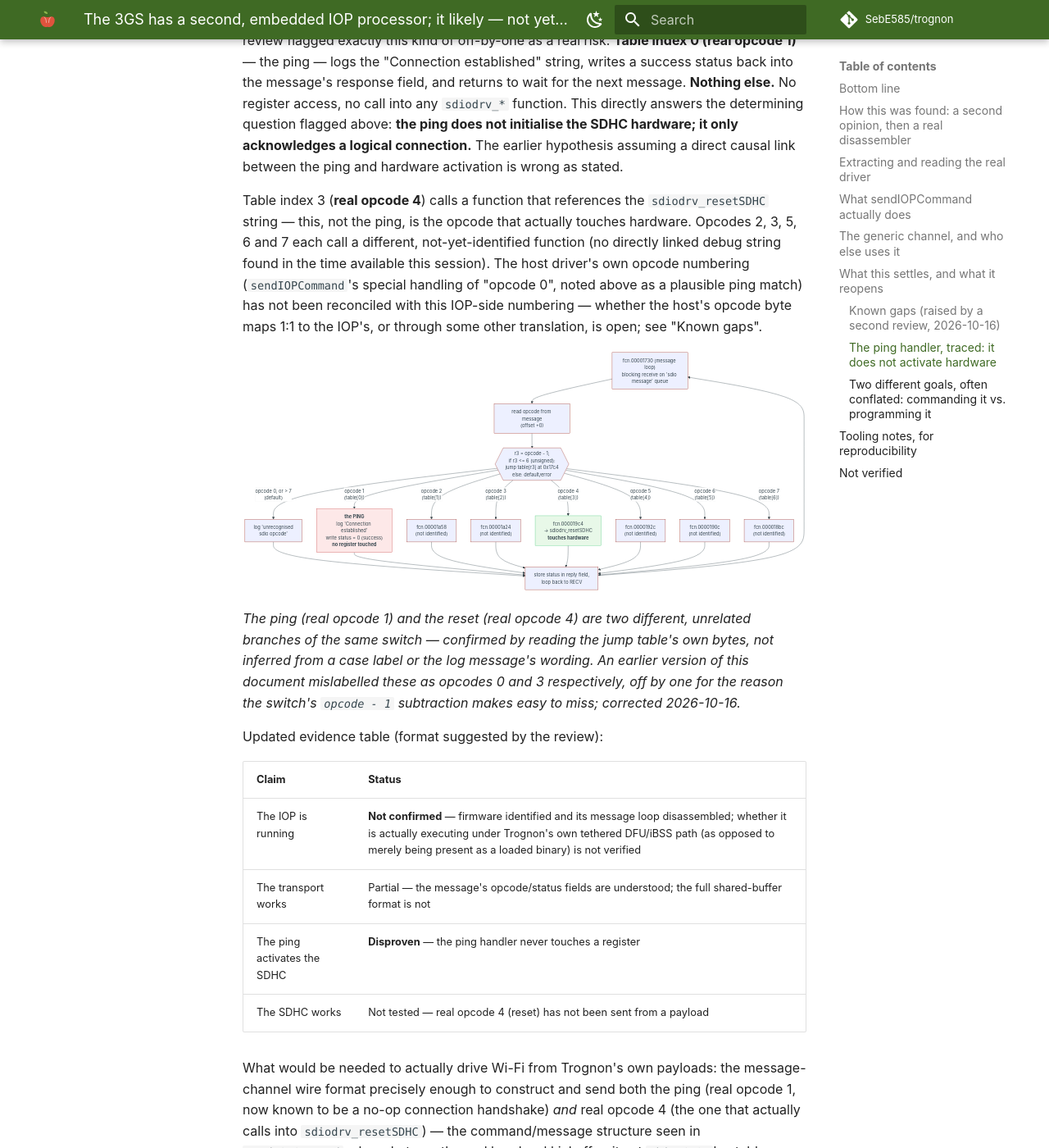
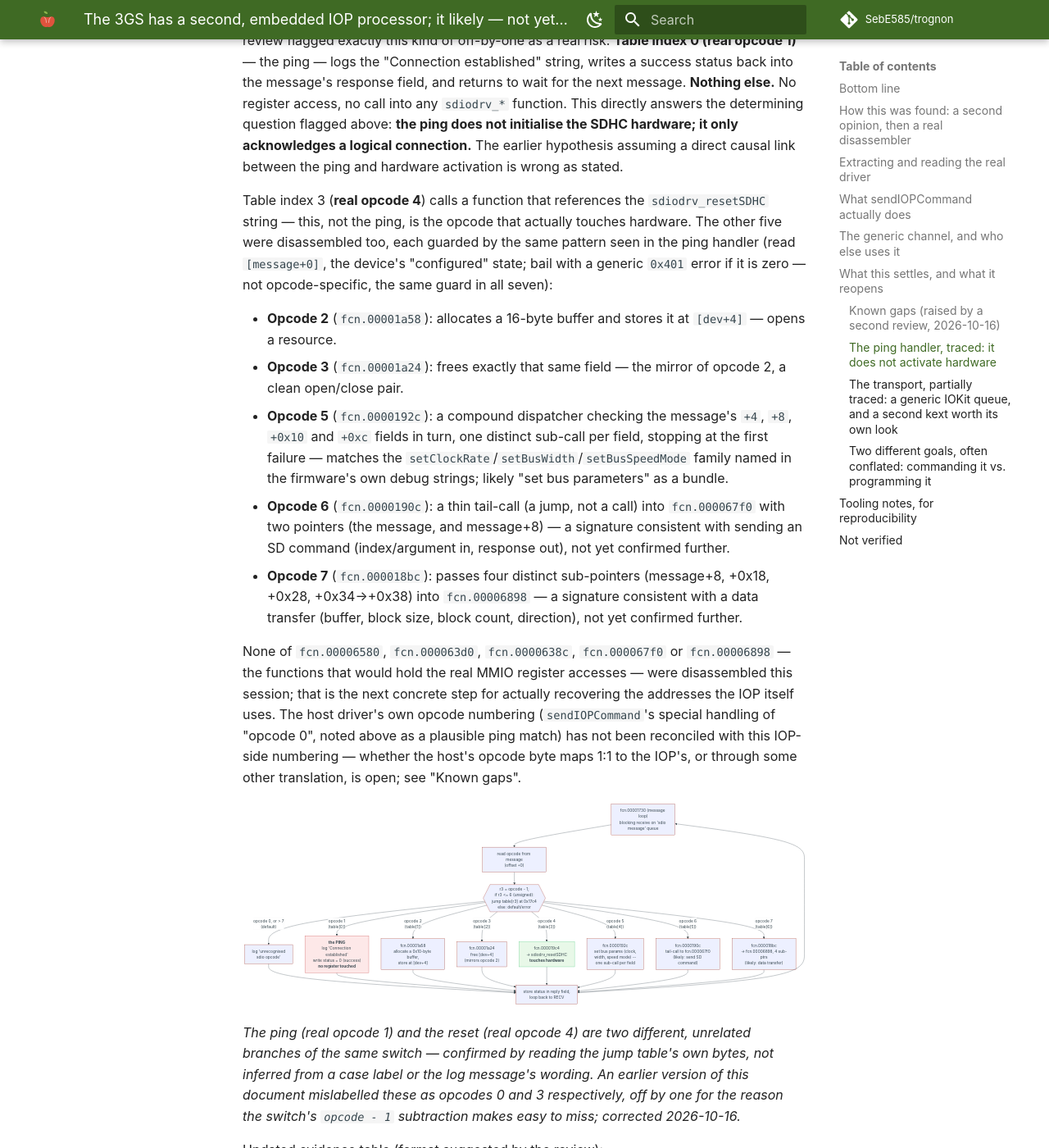
Before and after one commit to SebE585/trognon, an MkDocs documentation site: the page built from docs/research/2026-10-16-wifi-iop-architecture.md, in a window 1280 px wide and 1400 px high, scrolled down 6430 px. Shown: the whole window at 82% size. Built offline with MkDocs 1.6.1 and Material for MkDocs 9.7.7, drawn with Linux system fonts in a browser that asks for light colours; comment, search, counter and statistics services are not loaded; some of the changed text lies outside the part shown.

Commit message:
research: map all 7 IOP switch opcodes, trace the transport one step further
Disassembled the five remaining opcode handlers (2, 3, 5, 6, 7), each
guarded by the same "configured" check already seen in the ping handler:

- Opcode 2: allocates a 16-byte buffer, stores it in device state.
- Opcode 3: frees it -- the exact mirror of opcode 2.
- Opcode 5: a compound dispatcher over four message fields, one sub-call
  each, matching the setClockRate/setBusWidth/setBusSpeedMode family named
  in the firmware's own strings.
- Opcode 6: a thin tail-call with two pointers, consistent with sending an
  SD command (not yet confirmed further).
- Opcode 7: passes four sub-pointers, consistent with a data transfer
  (not yet confirmed further).

Also traced one step of the host-side transport: sendIOPCommand's real
send target (this+0x24) is not constructed by AppleIOPSDIO itself -- it is
returned by a factory call (vtable +0x350) on the IOSlaveProcessor
provider, passed the literal string "sdio". That provider is a separate,
generic kext naming five classes, including IOSlaveEndpoint (the likely
channel) and IOSlaveCPU/IOSlaveFirmware -- a direct, now-named target for
the still-open firmware load/verify/start question.

```diff
--- a/docs/research/2026-10-16-wifi-iop-architecture.md
+++ b/docs/research/2026-10-16-wifi-iop-architecture.md
@@ -297,9 +297,34 @@ between the ping and hardware activation is wrong as stated.
 
 Table index 3 (**real opcode 4**) calls a function that references the
 `sdiodrv_resetSDHC` string — this, not the ping, is the opcode that
-actually touches hardware. Opcodes 2, 3, 5, 6 and 7 each call a different,
-not-yet-identified function (no directly linked debug string found in the
-time available this session). The host driver's own opcode numbering
+actually touches hardware. The other five were disassembled too, each
+guarded by the same pattern seen in the ping handler (read `[message+0]`,
+the device's "configured" state; bail with a generic `0x401` error if it
+is zero — not opcode-specific, the same guard in all seven):
+
+- **Opcode 2** (`fcn.00001a58`): allocates a 16-byte buffer and stores it
+  at `[dev+4]` — opens a resource.
+- **Opcode 3** (`fcn.00001a24`): frees exactly that same field — the
+  mirror of opcode 2, a clean open/close pair.
+- **Opcode 5** (`fcn.0000192c`): a compound dispatcher checking the
+  message's `+4`, `+8`, `+0x10` and `+0xc` fields in turn, one distinct
+  sub-call per field, stopping at the first failure — matches the
+  `setClockRate`/`setBusWidth`/`setBusSpeedMode` family named in the
+  firmware's own debug strings; likely "set bus parameters" as a bundle.
+- **Opcode 6** (`fcn.0000190c`): a thin tail-call (a jump, not a call) into
+  `fcn.000067f0` with two pointers (the message, and message+8) — a
+  signature consistent with sending an SD command (index/argument in,
+  response out), not yet confirmed further.
+- **Opcode 7** (`fcn.000018bc`): passes four distinct sub-pointers
+  (message+8, +0x18, +0x28, +0x34→+0x38) into `fcn.00006898` — a signature
+  consistent with a data transfer (buffer, block size, block count,
+  direction), not yet confirmed further.
+
+None of `fcn.00006580`, `fcn.000063d0`, `fcn.0000638c`, `fcn.000067f0` or
+`fcn.00006898` — the functions that would hold the real MMIO register
+accesses — were disassembled this session; that is the next concrete step
+for actually recovering the addresses the IOP itself uses. The host
+driver's own opcode numbering
 (`sendIOPCommand`'s special handling of "opcode 0", noted above as a
 plausible ping match) has not been reconciled with this IOP-side numbering
 — whether the host's opcode byte maps 1:1 to the IOP's, or through some
@@ -315,12 +340,12 @@ flowchart TD
 
     SW -- "opcode 0, or &gt; 7<br/>(default)" --> ERR["log 'unrecognised<br/>sdio opcode'"]
     SW -- "opcode 1<br/>(table[0])" --> C0
-    SW -- "opcode 2<br/>(table[1])" --> C1["fcn.00001a58<br/>(not identified)"]
-    SW -- "opcode 3<br/>(table[2])" --> C2["fcn.00001a24<br/>(not identified)"]
+    SW -- "opcode 2<br/>(table[1])" --> C1["fcn.00001a58<br/>allocate a 0x10-byte buffer,<br/>store at [dev+4]"]
+    SW -- "opcode 3<br/>(table[2])" --> C2["fcn.00001a24<br/>free [dev+4]<br/>(mirrors opcode 2)"]
     SW -- "opcode 4<br/>(table[3])" --> C3["fcn.000019c4<br/>-> sdiodrv_resetSDHC<br/><b>touches hardware</b>"]
-    SW -- "opcode 5<br/>(table[4])" --> C4["fcn.0000192c<br/>(not identified)"]
-    SW -- "opcode 6<br/>(table[5])" --> C5["fcn.0000190c<br/>(not identified)"]
-    SW -- "opcode 7<br/>(table[6])" --> C6["fcn.000018bc<br/>(not identified)"]
+    SW -- "opcode 5<br/>(table[4])" --> C4["fcn.0000192c<br/>set bus params (clock,<br/>width, speed mode) --<br/>one sub-call per field"]
+    SW -- "opcode 6<br/>(table[5])" --> C5["fcn.0000190c<br/>tail-call to fcn.000067f0<br/>(likely: send SD command)"]
+    SW -- "opcode 7<br/>(table[6])" --> C6["fcn.000018bc<br/>-> fcn.00006898, 4 sub-ptrs<br/>(likely: data transfer)"]
 
     C0["<b>the PING</b><br/>log 'Connection established'<br/>write status = 0 (success)<br/><b>no register touched</b>"]
 
@@ -364,6 +389,38 @@ side (a separate class, not yet located or disassembled). Sending only the
 ping, as the architecture doc first assumed might be enough, is now known
 to be insufficient on its own. Not attempted this session; this is a
 deliberate stopping point, not an unfinished attempt.
+
+### The transport, partially traced: a generic IOKit queue, and a second kext worth its own look
+
+Step 3 of the plan (rebuild both ends of the transport) was started on the
+host side. `sendIOPCommand`'s real send (`this+0x24`'s vtable `+0x84`,
+left unlocated in the previous section) is not something `AppleIOPSDIO`
+constructs itself: disassembling its `init()` function shows it obtained by
+calling a factory method (vtable offset `0x350`) on the `IOSlaveProcessor`
+*provider* object (`this+0x20`), passing the literal string `"sdio"` as an
+argument. Whatever class that factory returns is defined entirely inside a
+**separate, generic kext**, `com.apple.driver.IOSlaveProcessor`
+(`0x80398000`, 0x3000 bytes, SHA-256
+`abff4df9877f8c83a899de4f2308bca80f556478790b982d1823d39fd366a0c9`), not
+inside `AppleIOPSDIO` at all — which is exactly why no "channel" class name
+string exists in the SDIO kext's own strings.
+
+That kext's own strings name five classes: `IOSlaveProcessor`,
+`IOSlaveEndpoint`, `IOSlaveMemory`, `IOSlaveMemoryBuffer`, `IOSlaveCPU`,
+`IOSlaveFirmware`. `IOSlaveEndpoint` is the strongest candidate for the
+command channel (the factory call's purpose and the name both point the
+same way), but the exact vtable slot was not pinned down this session — a
+scan for code pointers inside this kext's own `__const` found only a short,
+6-entry run, too short to reach byte offset `0x350` on its own; the
+rest of `IOSlaveProcessor`'s vtable is almost certainly inherited `IOService`
+slots living in the main kernel, not in this small kext, which is
+consistent with but does not prove the `IOSlaveEndpoint` identification.
+
+The other two names, `IOSlaveCPU` and `IOSlaveFirmware`, are a direct hit
+on the *other* open question from "known gaps" above (how
+`IOP_s5l8920x_firmware`'s bytes are loaded, verified, and started) — they
+were not disassembled this session, but they are now a named, concrete
+target rather than an unlocated one.
 
 ### Two different goals, often conflated: commanding it vs. programming it
 
```
